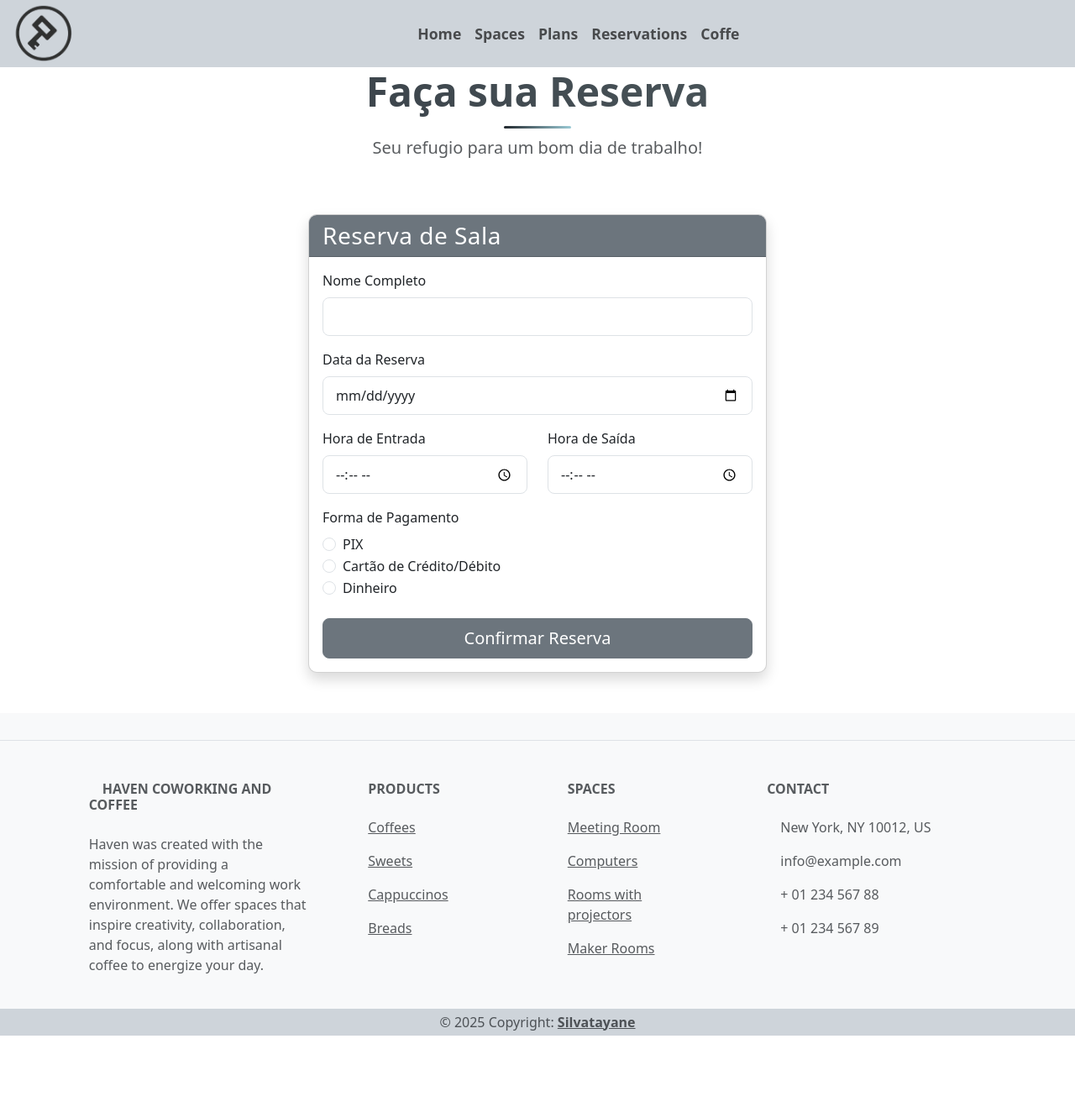
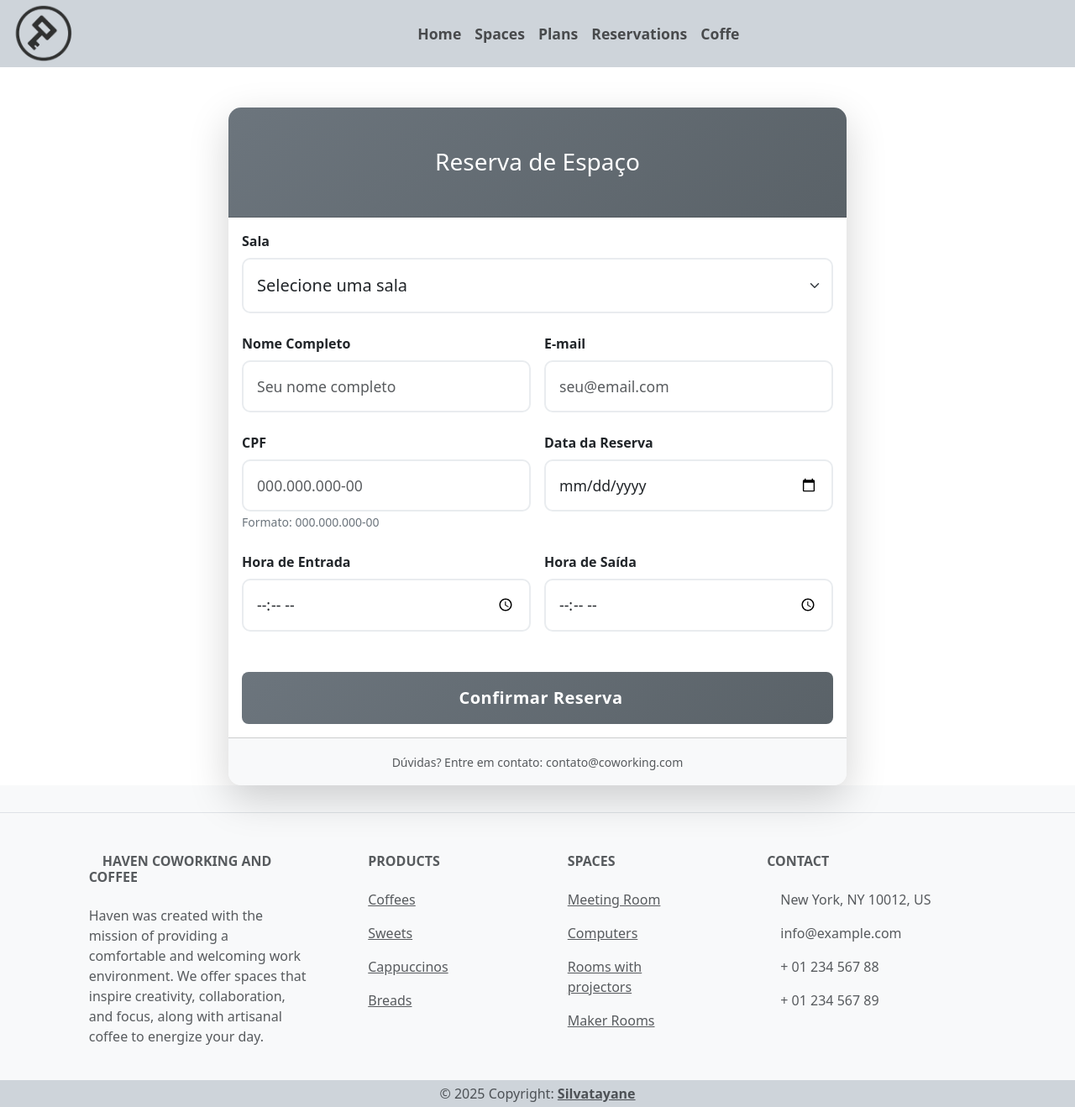
Before and after one commit to SilvaTayane/ProjetoFinal, a Django app: page /reserva/ in a window 1280 px wide. Shown: the whole page at 84% size. Before the commit the page ends 1233 px from the top, so only its background shows below. Run offline with Django 5.2, Linux system fonts and the light colour scheme.

Commit message:
try_form

```diff
--- a/haven/settings.py
+++ b/haven/settings.py
@@ -26,7 +26,7 @@ SECRET_KEY = 'django-insecure-lb%i37s-a3+ux01iw!o-=h09lgz#ei#o=ed23s#8akyxlpcph7
 # SECURITY WARNING: don't run with debug turned on in production!
 DEBUG = True
 
-ALLOWED_HOSTS = ["*"]
+ALLOWED_HOSTS = []
 
 
 # Application definition
--- a/reservas/views.py
+++ b/reservas/views.py
@@ -1,7 +1,5 @@
 from django.shortcuts import render
-from .models import Reserva
 
 # Create your views here.
 def VisualizarReserva(request):
-    reserva = Reserva.objects.filter()
-    return render(request, 'reserva.html', {'reserva': reserva})
+    return render(request, 'reserva.html')
--- a/templates/reserva.html
+++ b/templates/reserva.html
@@ -1,173 +1,149 @@
-{%  extends 'base.html' %}
+{% extends 'base.html' %}
 {% load static %}
 
 {% block content %}
 
-<div class="container mb-4">
-    <div class="row">
-        <div class="col-12 text-center">
-            <h1 class="display-5 fw-bold text-gradient" style="
-                background: linear-gradient(45deg, #333942, #515e61);
-                -webkit-background-clip: text;
-                background-clip: text;
-                color: transparent;
-                position: relative;
-                padding-bottom: 15px;
-            ">
-                Faça sua Reserva
-                <span class="position-absolute bottom-0 start-50 translate-middle-x" style="
-                    width: 80px;
-                    height: 3px;
-                    background: linear-gradient(45deg, #20252b, #9dcdd8);
-                    border-radius: 3px;
-                "></span>
-            </h1>
-            <p class="lead text-muted">Seu refugio para um bom dia de trabalho!</p>
+<div class="container">
+  <div class="row justify-content-center">
+    <div class="col-lg-8 col-md-10">
+      <div class="card shadow-lg border-0 rounded-lg mt-5">
+        <div class="card-header bg-secondary text-white">
+          <h3 class="text-center font-weight-light my-4">Reserva de Espaço</h3>
         </div>
-    </div>
-</div>
-
-<div class="container my-5">
-  <div class="row justify-content-center">
-    <div class="col-md-8 col-lg-6">
-      <div class="card shadow">
-        <div class="card-header bg-secondary text-white">
-          <h3 class="mb-0">Reserva de Sala</h3>
-        </div>
-
         <div class="card-body">
           <form method="post" class="needs-validation" novalidate>
             {% csrf_token %}
 
-            <!-- Campo Nome -->
-            <div class="mb-3">
-              <label for="nome" class="form-label">Nome Completo</label>
-              <input type="text" class="form-control" id="nome" name="nome" required>
-              <div class="invalid-feedback">
-                Por favor, informe seu nome completo.
+            <!-- Campo Sala -->
+            <div class="mb-4">
+              <label for="sala" class="form-label fw-bold">Sala</label>
+              <select id="sala" name="sala" class="form-select form-select-lg py-3" required>
+                <option value="">Selecione uma sala</option>
+                <option value="Sala 1">Sala 1 - Capacidade: 4 pessoas</option>
+                <option value="Sala 2">Sala 2 - Capacidade: 6 pessoas</option>
+                <option value="Sala 3">Sala 3 - Capacidade: 8 pessoas</option>
+              </select>
+              <div class="invalid-feedback">Por favor, selecione uma sala.</div>
+            </div>
+
+            <div class="row g-3 mb-4">
+              <!-- Campo Nome -->
+              <div class="col-md-6">
+                <label for="nome" class="form-label fw-bold">Nome Completo</label>
+                <input type="text" id="nome" name="nome" class="form-control form-control-lg py-3" placeholder="Seu nome completo" required>
+                <div class="invalid-feedback">Por favor, informe seu nome.</div>
+              </div>
+
+              <!-- Campo Email -->
+              <div class="col-md-6">
+                <label for="email" class="form-label fw-bold">E-mail</label>
+                <input type="email" id="email" name="email" class="form-control form-control-lg py-3" placeholder="seu@email.com" required>
+                <div class="invalid-feedback">Por favor, informe um e-mail válido.</div>
               </div>
             </div>
 
-            <!-- Campo Data -->
-            <div class="mb-3">
-              <label for="data" class="form-label">Data da Reserva</label>
-              <input type="date" class="form-control" id="data" name="data" required>
-              <div class="invalid-feedback">
-                Por favor, selecione uma data.
+            <div class="row g-3 mb-4">
+              <!-- Campo CPF -->
+              <div class="col-md-6">
+                <label for="cpf" class="form-label fw-bold">CPF</label>
+                <input type="text" id="cpf" name="cpf" class="form-control form-control-lg py-3"
+                       pattern="\d{3}\.\d{3}\.\d{3}-\d{2}"
+                       placeholder="000.000.000-00" required>
+                <small class="form-text text-muted">Formato: 000.000.000-00</small>
+                <div class="invalid-feedback">Por favor, informe um CPF válido.</div>
+              </div>
+
+              <!-- Campo Data -->
+              <div class="col-md-6">
+                <label for="data" class="form-label fw-bold">Data da Reserva</label>
+                <input type="date" id="data" name="data" class="form-control form-control-lg py-3" required>
+                <div class="invalid-feedback">Por favor, selecione uma data.</div>
               </div>
             </div>
 
             <!-- Campos de Horário -->
-            <div class="row mb-3">
+            <div class="row g-3 mb-4">
               <div class="col-md-6">
-                <label for="hora_entrada" class="form-label">Hora de Entrada</label>
-                <input type="time" class="form-control" id="hora_entrada" name="hora_entrada" required>
-                <div class="invalid-feedback">
-                  Por favor, informe a hora de entrada.
-                </div>
+                <label for="inicio_hora" class="form-label fw-bold">Hora de Entrada</label>
+                <input type="time" id="inicio_hora" name="inicio_hora" class="form-control form-control-lg py-3" required>
+                <div class="invalid-feedback">Informe a hora de entrada.</div>
               </div>
               <div class="col-md-6">
-                <label for="hora_saida" class="form-label">Hora de Saída</label>
-                <input type="time" class="form-control" id="hora_saida" name="hora_saida" required>
-                <div class="invalid-feedback">
-                  Por favor, informe a hora de saída.
-                </div>
-              </div>
-            </div>
-
-            <!-- Campo Forma de Pagamento -->
-            <div class="mb-4">
-              <label class="form-label">Forma de Pagamento</label>
-              <div class="form-check">
-                <input class="form-check-input" type="radio" name="pagamento" id="pix" value="pix" required>
-                <label class="form-check-label" for="pix">
-                  PIX
-                </label>
-              </div>
-              <div class="form-check">
-                <input class="form-check-input" type="radio" name="pagamento" id="cartao" value="cartao">
-                <label class="form-check-label" for="cartao">
-                  Cartão de Crédito/Débito
-                </label>
-              </div>
-              <div class="form-check">
-                <input class="form-check-input" type="radio" name="pagamento" id="dinheiro" value="dinheiro">
-                <label class="form-check-label" for="dinheiro">
-                  Dinheiro
-                </label>
-              </div>
-              <div class="invalid-feedback">
-                Por favor, selecione uma forma de pagamento.
+                <label for="final_hora" class="form-label fw-bold">Hora de Saída</label>
+                <input type="time" id="final_hora" name="final_hora" class="form-control form-control-lg py-3" required>
+                <div class="invalid-feedback">Informe a hora de saída.</div>
               </div>
             </div>
 
             <!-- Botão de Submit -->
-            <div class="d-grid">
-              <button type="submit" class="btn btn-secondary btn-lg">
-                Confirmar Reserva
+            <div class="d-grid mt-5">
+              <button type="submit" class="btn btn-secondary btn-lg py-3 fw-bold">
+                <i class="fas fa-calendar-check me-2"></i> Confirmar Reserva
               </button>
             </div>
           </form>
+        </div>
+        <div class="card-footer text-center py-3 bg-light">
+          <small class="text-muted">Dúvidas? Entre em contato: contato@coworking.com</small>
         </div>
       </div>
     </div>
   </div>
 </div>
 
-<!-- Validação do Formulário -->
-<script>
-// Exemplo de validação JavaScript personalizada
-(function() {
-  'use strict';
-
-  // Fetch all the forms we want to apply custom Bootstrap validation styles to
-  var forms = document.querySelectorAll('.needs-validation');
-
-  // Loop over them and prevent submission
-  Array.prototype.slice.call(forms)
-    .forEach(function(form) {
-      form.addEventListener('submit', function(event) {
-        if (!form.checkValidity()) {
-          event.preventDefault();
-          event.stopPropagation();
-        }
-
-        form.classList.add('was-validated');
-      }, false);
-    });
-})();
-</script>
-
 <style>
   .card {
-    border-radius: 10px;
+    border: none;
+    border-radius: 15px;
     overflow: hidden;
+    transition: transform 0.3s ease;
+    border: 1px solid rgba(0, 0, 0, 0.1);
+  }
+
+  .card:hover {
+    transform: translateY(-5px);
+    box-shadow: 0 10px 20px rgba(108, 117, 125, 0.2);
   }
 
   .card-header {
-    font-weight: 600;
-    letter-spacing: 0.5px;
+    padding: 1.5rem;
+    background: linear-gradient(135deg, #6c757d 0%, #5a6268 100%);
   }
 
   .form-control, .form-select {
-    padding: 10px 15px;
-    border-radius: 8px;
+    border-radius: 10px;
+    border: 2px solid #e9ecef;
+    transition: all 0.3s;
   }
 
-  .form-check-input {
-    margin-top: 0.25rem;
+  .form-control:focus, .form-select:focus {
+    border-color: #6c757d;
+    box-shadow: 0 0 0 0.25rem rgba(108, 117, 125, 0.25);
   }
 
-  .btn-primary {
-    background-color: #0d6efd;
-    border: none;
-    padding: 12px;
-    font-weight: 500;
-    letter-spacing: 0.5px;
+  .form-control-lg {
+    font-size: 1.1rem;
   }
 
-  .btn-primary:hover {
-    background-color: #0b5ed7;
+  .btn-secondary {
+    background: linear-gradient(135deg, #6c757d 0%, #5a6268 100%);
+    border: none;
+    letter-spacing: 0.5px;
+    transition: all 0.3s;
+  }
+
+  .btn-secondary:hover {
+    background: linear-gradient(135deg, #5a6268 0%, #495057 100%);
+    transform: translateY(-2px);
+  }
+
+  .invalid-feedback {
+    font-size: 0.9rem;
+    color: #dc3545;
+  }
+
+  .form-text.text-muted {
+    color: #6c757d !important;
   }
 </style>
 
```
Also changed, not shown: reservas/models.py (+68 -11 lines), db.sqlite3, reservas/migrations/0002_reserva_cpf_reserva_email_reserva_final_hora_and_more.py (added).
